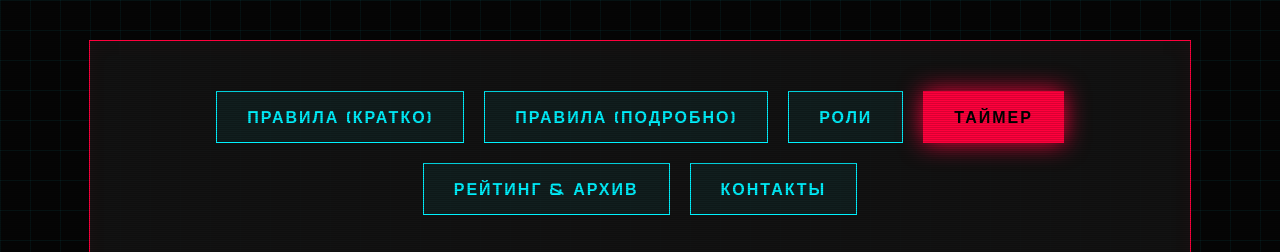
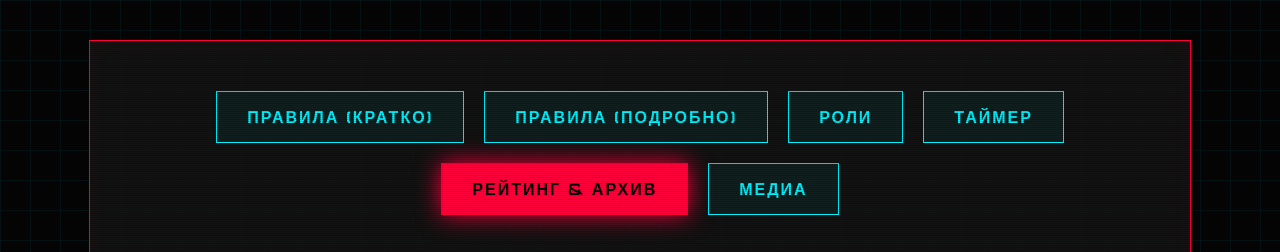
Before and after one commit to GityMin/Rules-Mafia, a plain HTML site: page rating.html in a window 1280 px wide. Shown: the top 252 px of the page. Drawn offline with nearby package versions, Linux system fonts and the light colour scheme.

Commit message:
Add files via upload

```diff
--- a/rating.html
+++ b/rating.html
@@ -211,9 +211,9 @@
         <a href="index.html">ПРАВИЛА (КРАТКО)</a>
         <a href="podrobnye.html">ПРАВИЛА (ПОДРОБНО)</a>
         <a href="roles.html">РОЛИ</a>
-        <a href="timer.html" class="active">ТАЙМЕР</a>
-        <a href="rating.html">РЕЙТИНГ & АРХИВ</a>
-        <a href="contacts.html">КОНТАКТЫ</a>
+        <a href="timer.html">ТАЙМЕР</a>
+        <a href="rating.html" class="active">РЕЙТИНГ & АРХИВ</a>
+        <a href="contacts.html">МЕДИА</a>
     </nav>
 
     <div class="header">
```
Also changed, not shown: contacts.html (+2 -2 lines), index.html (+1 -1 lines), podrobnye.html (+3 -3 lines), roles.html (+1 -1 lines), timer.html (+1 -1 lines).
